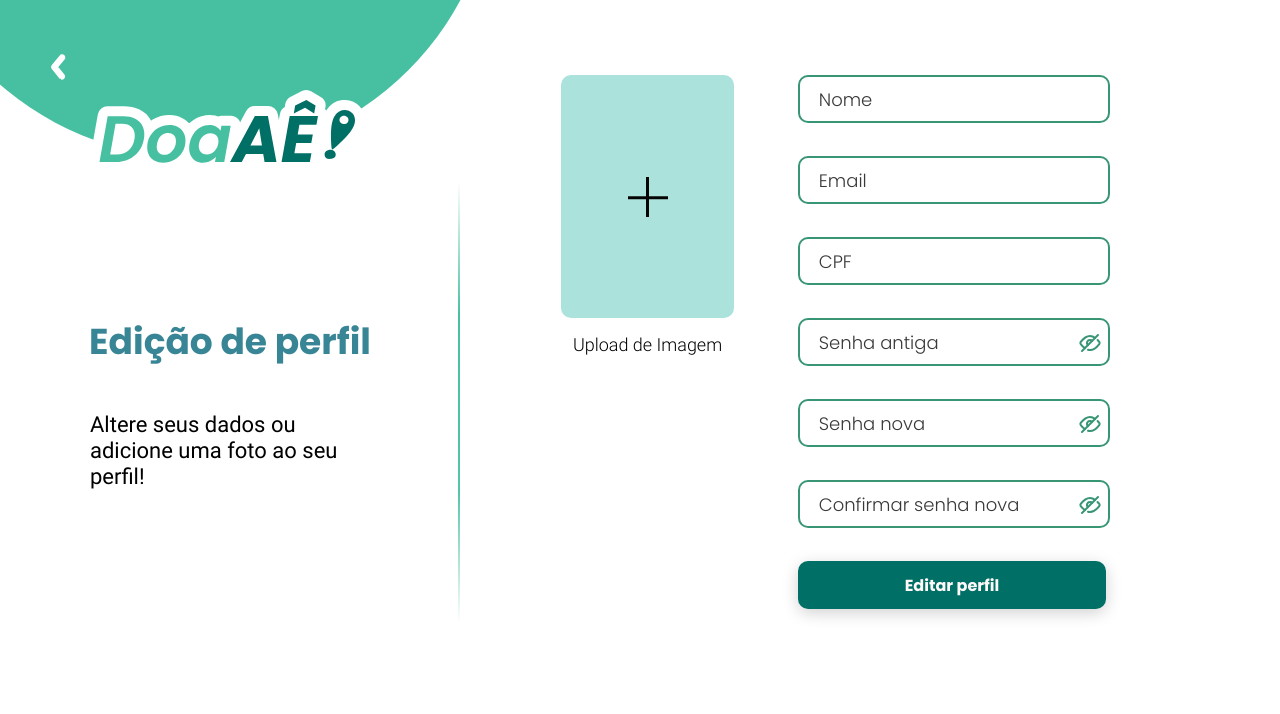
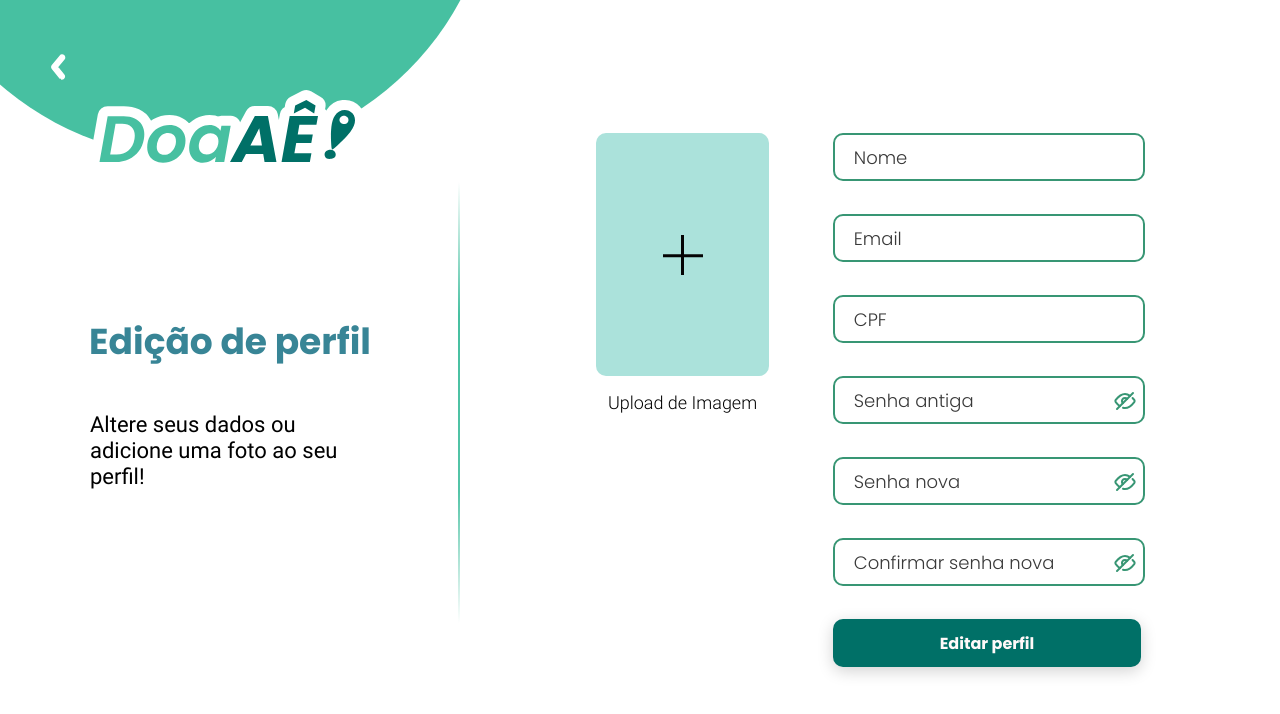
Before and after one commit to estartandodevs-course/doaae, a React (Create React App) app: page /editarperfil in a window 1280 px wide. Shown: the top 714 px of the page. Built offline with nearby package versions, Linux system fonts and the light colour scheme.

Commit message:
style: Media queries mudadas para melhor experiencia visual

```diff
--- a/src/pages/EditarPerfil/styles.js
+++ b/src/pages/EditarPerfil/styles.js
@@ -9,7 +9,7 @@ export const ContainerEditarPerfil = styled.section`
   max-width: 1700px;
 
   margin: 0 auto;
-  @media (max-width: 960px) {
+  @media (max-width: 1015px) {
     flex-direction: column;
     padding: 35px 30px;
     box-sizing: border-box;
@@ -30,7 +30,7 @@ export const ContainerInfo = styled.section`
     line-height: 26px;
   }
 
-  @media (max-width: 960px) {
+  @media (max-width: 1015px) {
     display: none;
   }
 `;
@@ -62,11 +62,13 @@ export const ContainerText = styled.div`
 `;
 
 export const ContainerForm = styled.section`
-  max-width: 600px;
-  margin: 75px 0 0 100px;
+  width: calc(100% - 460px);
   display: flex;
-  @media (max-width: 960px) {
+  justify-content: center;
+  align-items: center;
+  @media (max-width: 1015px) {
     margin: 0;
+    width: 100%;
     align-self: center;
     flex-direction: column;
   }
@@ -76,7 +78,7 @@ export const Text = styled.p`
   display: none;
   font-size: 18px;
   margin-bottom: 20px;
-  @media (max-width: 960px) {
+  @media (max-width: 1015px) {
     display: block;
   }
 `;
@@ -105,7 +107,7 @@ export const ContainerInputs = styled.div`
 `;
 
 export const ContainerHeader = styled.header`
-  @media (min-width: 960px) {
+  @media (min-width: 1015px) {
     display: none;
   }
 `;
```
